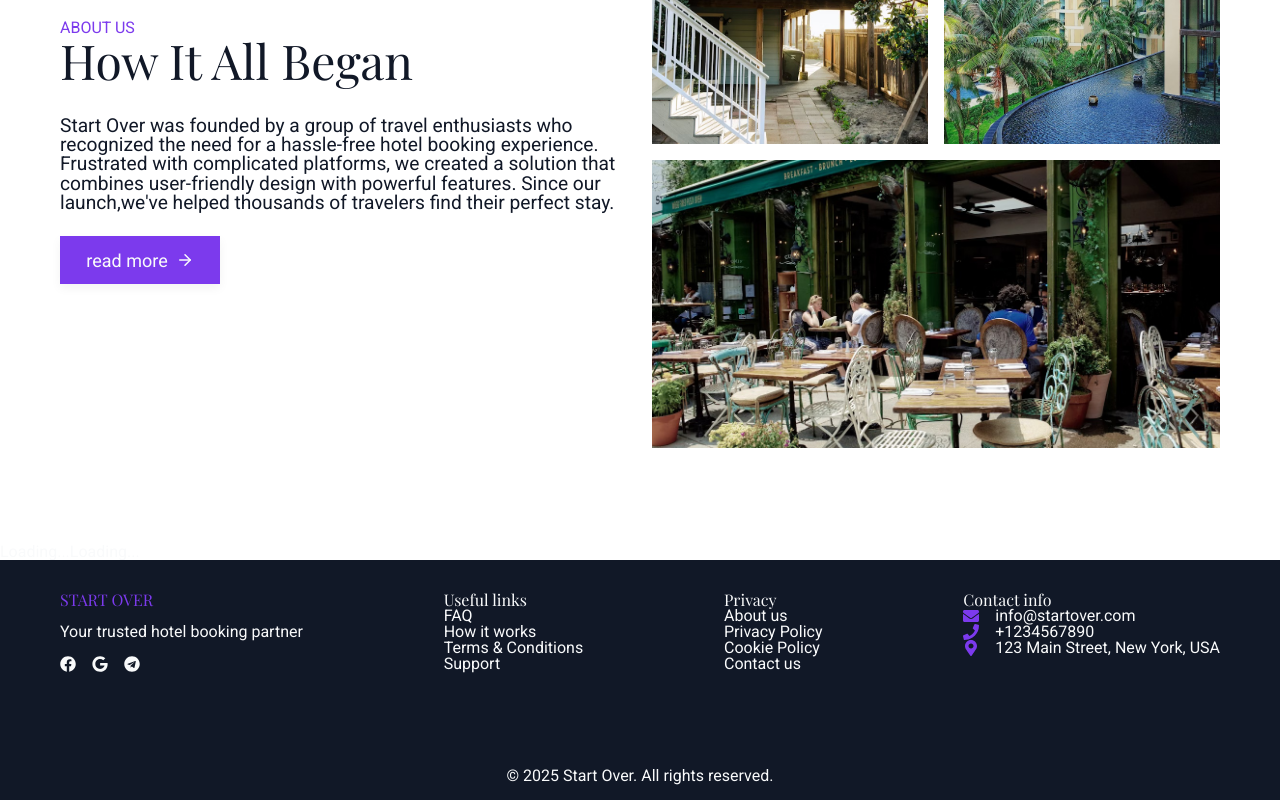
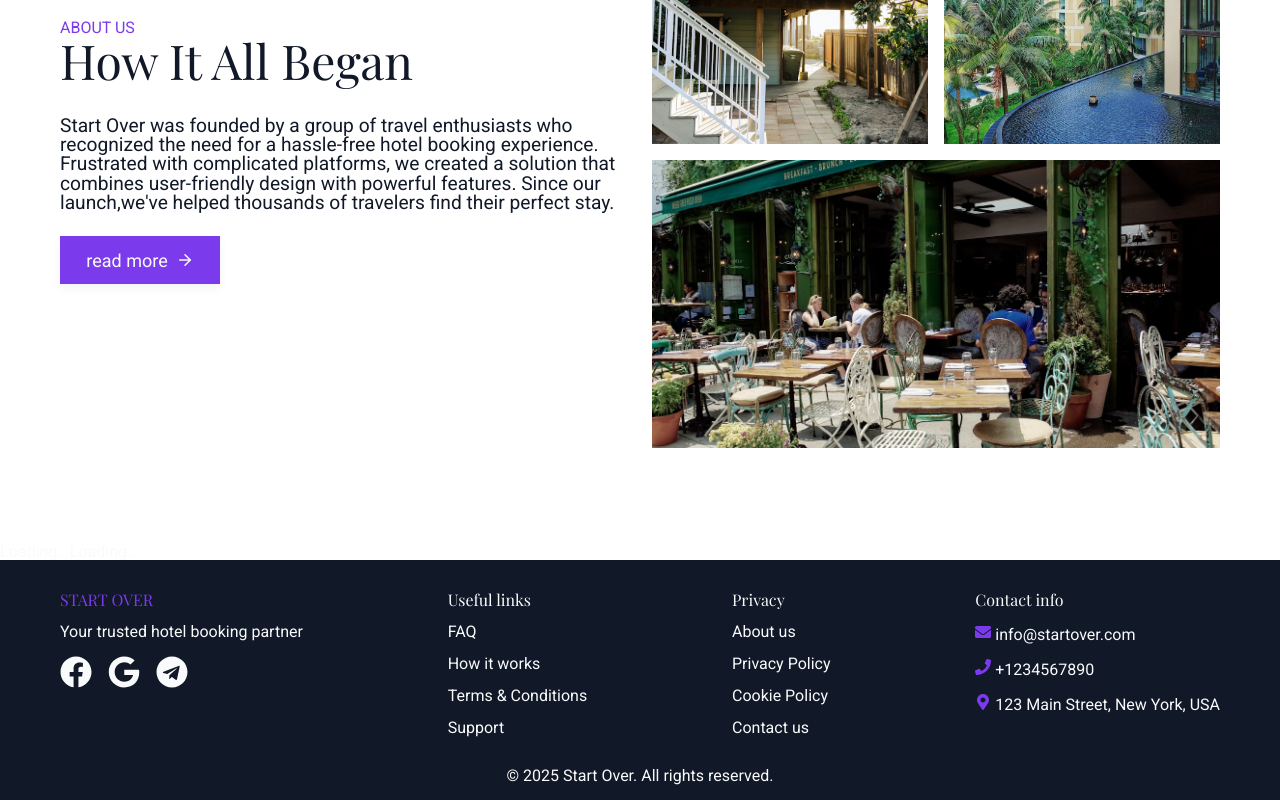
Before and after one commit to viiktory/booking-app, a React (Create React App) app: page / in a window 1280 px wide. Shown: the part 1140-1940 px from the top of the page. Built offline with nearby package versions, Linux system fonts and the light colour scheme; no server answers; a web font is replaced by a local one.

Commit message:
add styles footer

```diff
--- a/src/components/AccordionItem/AccordionItem.js
+++ b/src/components/AccordionItem/AccordionItem.js
@@ -6,12 +6,12 @@ const AccordionItem = ({ title, children }) => {
   const [open, setOpen] = useState(false);
 
   return (
-    <div>
+    <div className={styles.accordionItem}>
       <h3 className={styles.accordionHeader} onClick={() => setOpen(!open)}>
         {title}
         <FaChevronDown className={`${styles.chevron} ${open ? styles.rotate : ''}`} />
       </h3>
-      <ul className={open ? styles.open : styles.closed}>{children}</ul>
+      <ul className={`${styles.content} ${open ? styles.open : ''}`}>{children}</ul>
     </div>
   );
 };
--- a/src/components/AccordionItem/AccordionItem.module.scss
+++ b/src/components/AccordionItem/AccordionItem.module.scss
@@ -1,3 +1,7 @@
+.accordionItem {
+  width: 100%;
+}
+
 .accordionHeader {
   display: flex;
   align-items: center;
@@ -10,19 +14,22 @@
   transition: transform 0.3s ease;
 }
 
+.rotate {
+  transform: rotate(180deg);
+}
+
+.content {
+  display: flex;
+  flex-direction: column;
+  gap: 1rem;
+  margin-top: 1rem;
+}
+
 @media (max-width: 768px) {
   .chevron {
     display: inline-block;
   }
+  .content {
+    display: none;
+  }
 }
-
-.rotate {
-  transform: rotate(180deg);
-}
-
-.open {
-  display: flex;
-  flex-direction: column;
-  gap: 0.5rem;
-  margin-top: 0.5rem;
-}
--- a/src/components/Footer/Footer.js
+++ b/src/components/Footer/Footer.js
@@ -20,80 +20,65 @@ const Footer = () => {
             <Link to={PATHS.HOME}>start over</Link>
           </h1>
           <p>Your trusted hotel booking partner</p>
-          <div className={styles.footerSocial}>
+          <div className={styles.footerSocialLinks}>
             <NavItemExternal
-              icon={<FaFacebook />}
+              icon={<FaFacebook className={styles.footerSocialIcons} />}
               to="https://facebook.com"
               label=""
-              className={styles.footerSocialLink}
             />
             <NavItemExternal
-              icon={<FaGoogle />}
+              icon={<FaGoogle className={styles.footerSocialIcons} />}
               to="https://google.com"
               label=""
-              className={styles.footerSocialLink}
             />
             <NavItemExternal
-              icon={<FaTelegram />}
+              icon={<FaTelegram className={styles.footerSocialIcons} />}
               to="https://web.telegram.org/k/"
               label=""
-              className={styles.footerSocialLink}
             />
           </div>
         </div>
 
-        <div className={styles.footerLinks}>
+        <div>
           <AccordionItem title="Useful links">
-            <NavItemLink className={styles.footerSocialLink} to={PATHS.HOME} label="FAQ" />
-            <NavItemLink className={styles.footerSocialLink} to={PATHS.HOME} label="How it works" />
-            <NavItemLink
-              className={styles.footerSocialLink}
-              to={PATHS.HOME}
-              label="Terms & Conditions"
-            />
-            <NavItemLink className={styles.footerSocialLink} to={PATHS.HOME} label="Support" />
+            <NavItemLink className={styles.footerLink} to={PATHS.HOME} label="FAQ" />
+            <NavItemLink className={styles.footerLink} to={PATHS.HOME} label="How it works" />
+            <NavItemLink className={styles.footerLink} to={PATHS.HOME} label="Terms & Conditions" />
+            <NavItemLink className={styles.footerLink} to={PATHS.HOME} label="Support" />
           </AccordionItem>
         </div>
 
-        <div className={styles.footerLinks}>
+        <div>
           <AccordionItem title="Privacy">
-            <NavItemLink className={styles.footerSocialLink} to={PATHS.HOME} label="About us" />
-            <NavItemLink
-              className={styles.footerSocialLink}
-              to={PATHS.HOME}
-              label="Privacy Policy"
-            />
-            <NavItemLink
-              className={styles.footerSocialLink}
-              to={PATHS.HOME}
-              label="Cookie Policy"
-            />
-            <NavItemLink className={styles.footerSocialLink} to={PATHS.HOME} label="Contact us" />
+            <NavItemLink className={styles.footerLink} to={PATHS.HOME} label="About us" />
+            <NavItemLink className={styles.footerLink} to={PATHS.HOME} label="Privacy Policy" />
+            <NavItemLink className={styles.footerLink} to={PATHS.HOME} label="Cookie Policy" />
+            <NavItemLink className={styles.footerLink} to={PATHS.HOME} label="Contact us" />
           </AccordionItem>
         </div>
 
-        <div className={styles.footerLinks}>
+        <div>
           <AccordionItem title="Contact info">
             <ContactItem
-              icon={<FaEnvelope className={styles.footerIcon} />}
+              icon={<FaEnvelope className={styles.footerIcons} />}
               to="mailto:info@startover.com"
               label=""
               placeholder="info@startover.com"
-              className={styles.footerSocialLink}
+              className={styles.footerLink}
             />
             <ContactItem
-              icon={<FaPhone className={styles.footerIcon} />}
+              icon={<FaPhone className={styles.footerIcons} />}
               to="tel:+1234567890"
               label=""
               placeholder="+1234567890"
-              className={styles.footerSocialLink}
+              className={styles.footerLink}
             />
             <ContactItem
-              icon={<FaMapMarkerAlt className={styles.footerIcon} />}
+              icon={<FaMapMarkerAlt className={styles.footerIcons} />}
               to="https://www.google.com/maps/place/123+Main+Street,+New+York,+USA"
               label=""
               placeholder="123 Main Street, New York, USA"
-              className={styles.footerSocialLink}
+              className={styles.footerLink}
             />
           </AccordionItem>
         </div>
--- a/src/components/Footer/Footer.module.scss
+++ b/src/components/Footer/Footer.module.scss
@@ -9,7 +9,6 @@
   @include container;
   display: flex;
   justify-content: space-between;
-  align-items: flex-start;
   height: $footer-height;
   padding-block: 2rem;
 }
@@ -25,32 +24,52 @@
   text-transform: uppercase;
 }
 
-.footerSocial {
+.footerSocialLinks {
   display: flex;
   gap: 1rem;
+}
+
+.footerSocialIcons {
+  font-size: 2rem;
+
+  &:hover {
+    color: var(--color-purple);
+  }
+}
+
+.footerLink {
+  &:hover {
+    color: var(--color-purple);
+  }
+}
+
+.footerIcons {
+  color: var(--color-purple);
 }
 
 .footerSocialLink {
   display: flex;
   gap: 1rem;
 }
+
 .footerSocialLink:hover {
   color: var(--color-purple);
 }
 
 .footerIcon {
   color: var(--color-purple);
+  font-size: 1.25rem;
 }
 
 .copy {
-  padding-block:1rem;
+  padding-block: 1rem;
   display: flex;
   align-items: center;
   justify-content: center;
 }
 
 @media (max-width: 768px) {
-  .footerContainer{
+  .footerContainer {
     flex-direction: column;
     gap: 1rem;
   }
--- a/src/components/NavItem/NavItemExternal.js
+++ b/src/components/NavItem/NavItemExternal.js
@@ -18,7 +18,7 @@ const NavItemExternal = ({ to, icon, label, className }) => {
 
 NavItemExternal.propTypes = {
   to: PropTypes.string.isRequired,
-  icon: PropTypes.string.isRequired,
+  icon: PropTypes.node,
   label: PropTypes.string,
   className: PropTypes.string,
 };
```
